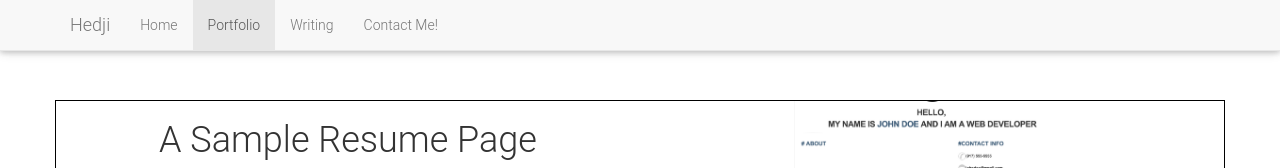
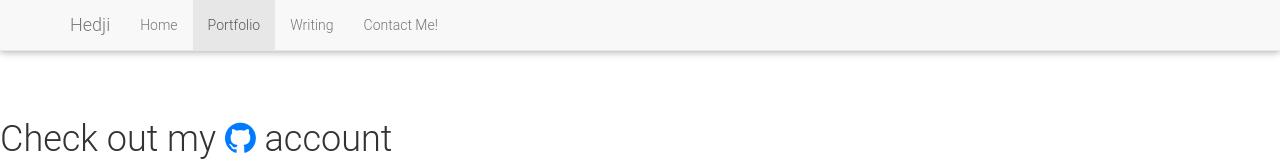
Before and after one commit to brescia57/charleshedji, a plain HTML site: page portfolio.html in a window 1280 px wide. Shown: the top 168 px of the page. Drawn offline with nearby package versions, Linux system fonts and the light colour scheme.

Commit message:
added git info

```diff
--- a/portfolio.html
+++ b/portfolio.html
@@ -36,7 +36,9 @@
 				</div>
 			</div>
 		</nav>
-
+		<div>
+			<h1>Check out my <a class="btn-floating" href="https://github.com/brescia57"><i class="fa fa-github"></i></a> account</h1>
+		</div>
     <!---Content -->
     <div class="container">
       <div class="row" id="port1">
```
